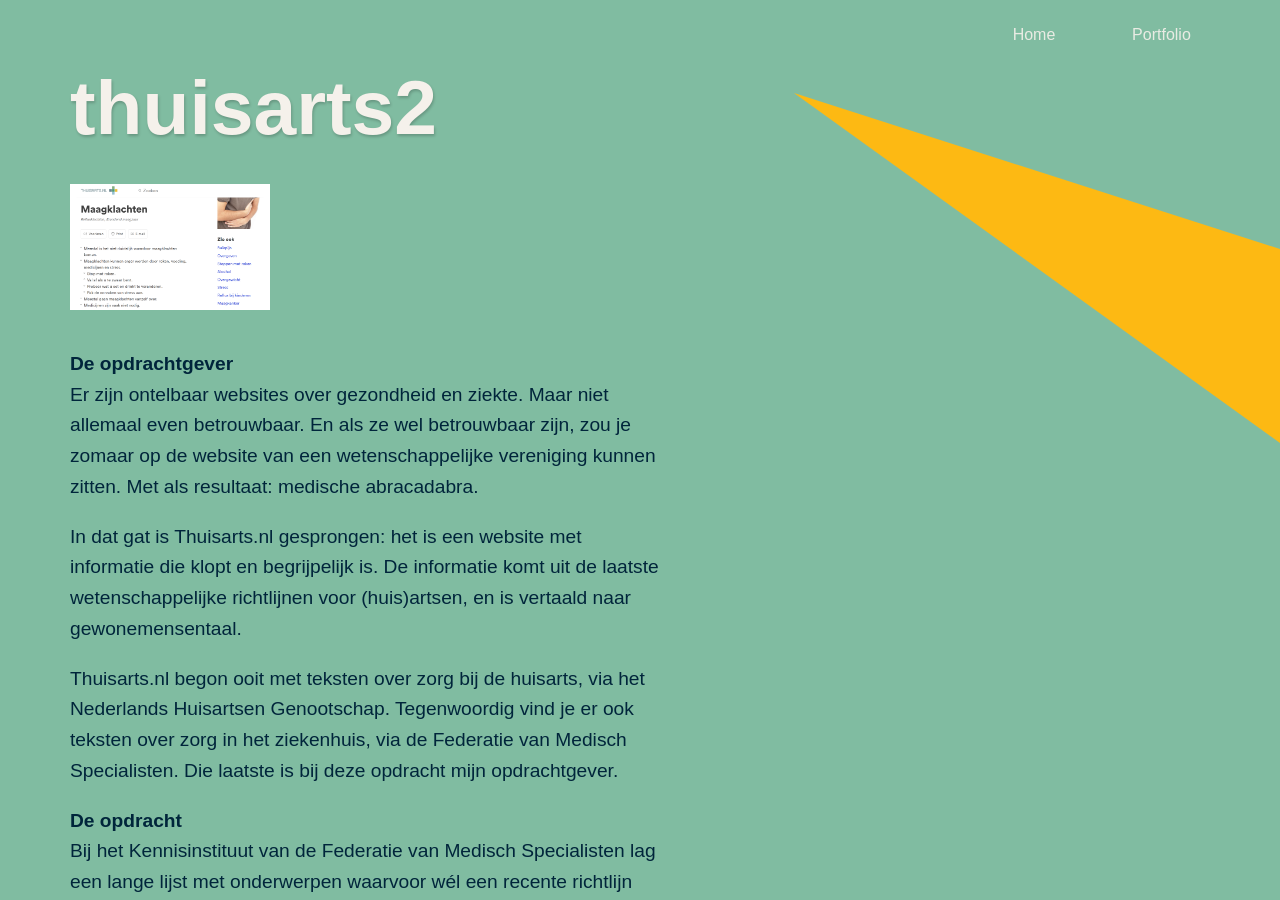
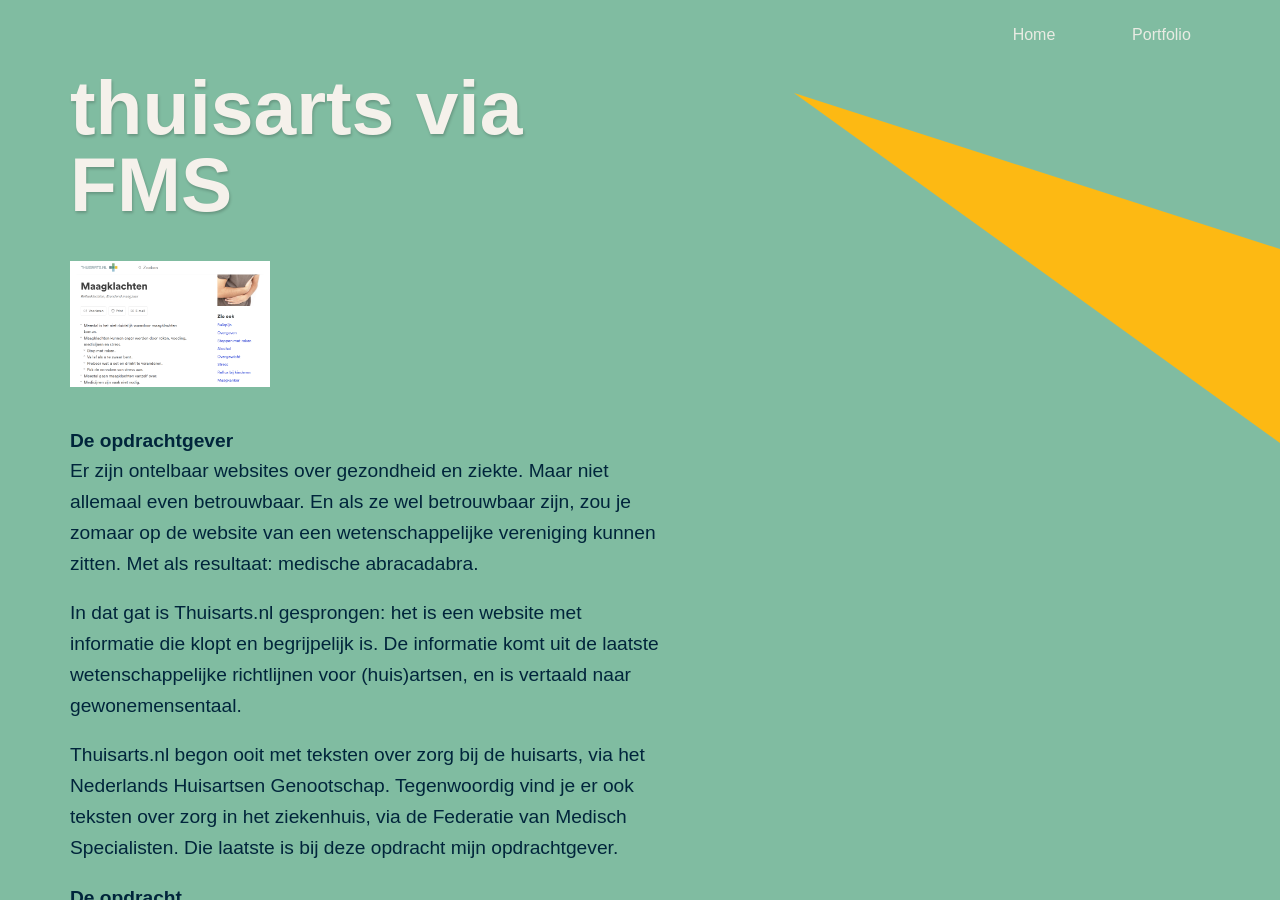
Before and after one commit to DaanBoertien/SimoneVanSchip, a Jekyll site: the page built from _posts/2021-04-11-url.md, in a window 1280 px wide and 900 px high. Built offline with Jekyll 4.4.1, drawn with Linux system fonts in a browser that asks for light colours; some web fonts are replaced; a script that is not in the unit is left out.

Commit message:
Update Project “2021-04-11-url”

```diff
--- a/_posts/2021-04-11-url.md
+++ b/_posts/2021-04-11-url.md
@@ -1,6 +1,6 @@
 ---
 layout: posts
-title: thuisarts2
+title: thuisarts via FMS
 posttitle: Thuisarts.nl via FMS
 date: 2021-04-11T09:53:51.055Z
 subtitle: begrijpelijke teksten over zelfzorg en zorg in het ziekenhuis
```
